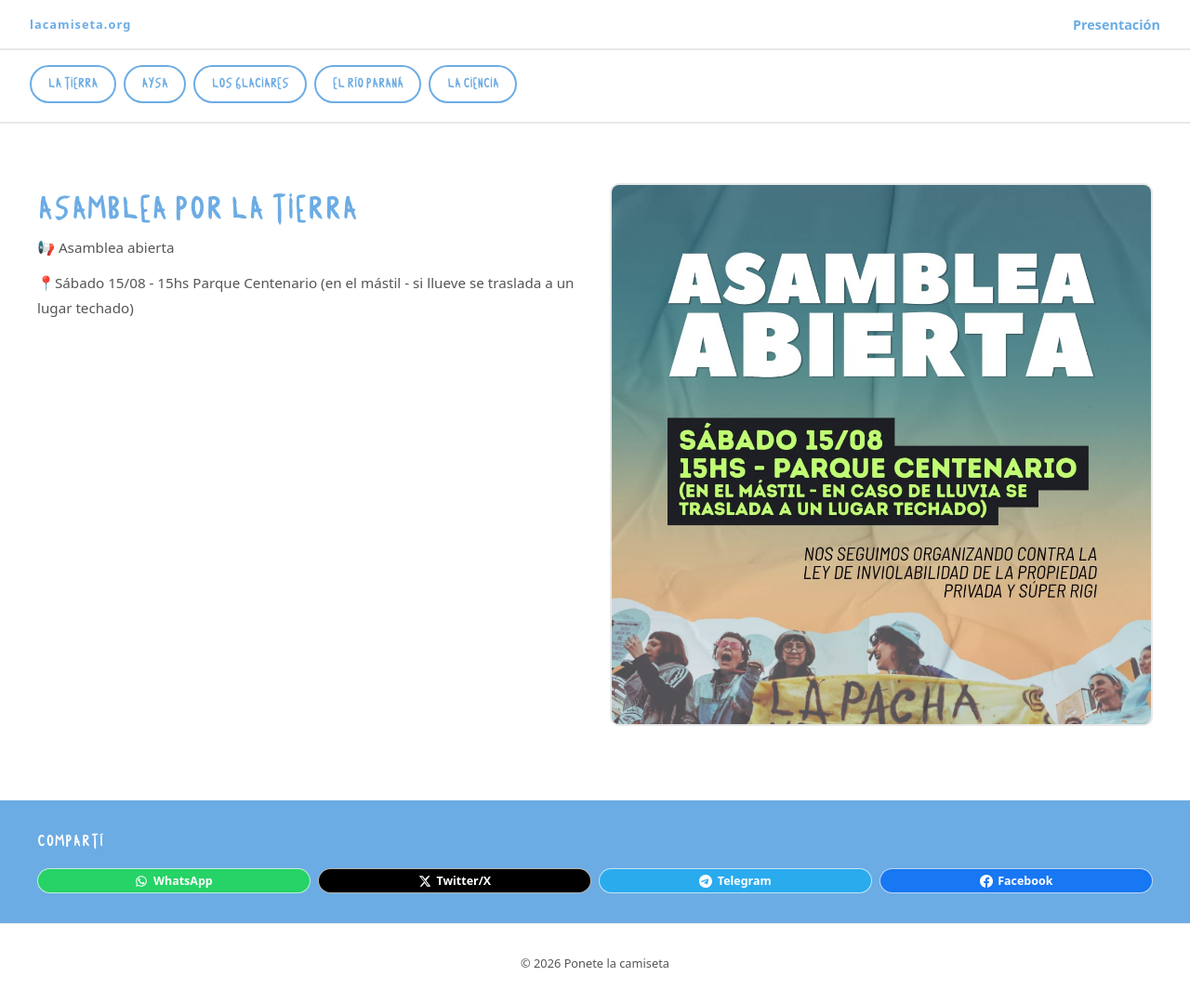
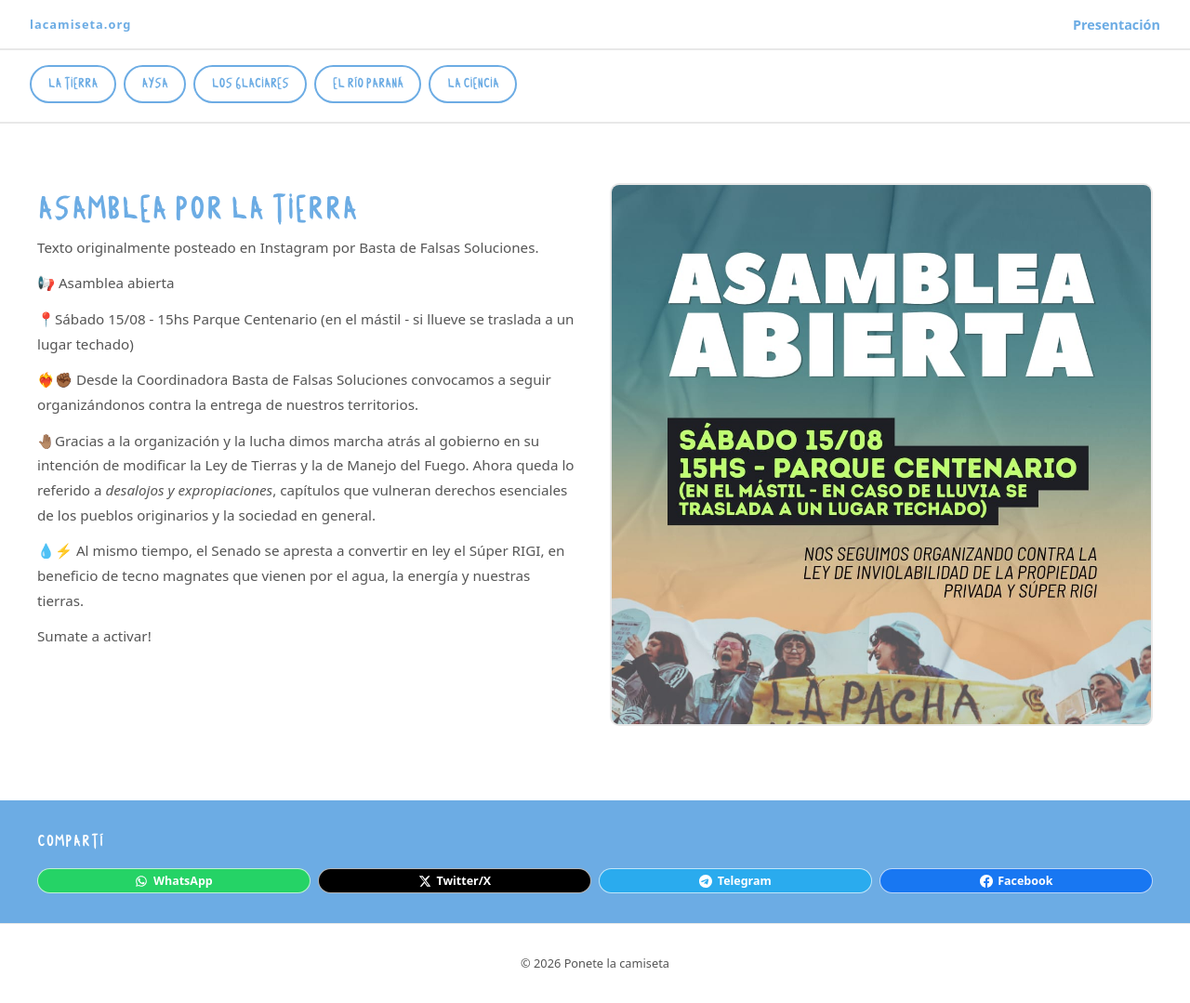
Before and after one commit to LaCamisetaOrg/LaCamisetaOrg.github.io, a Jekyll site: the page built from _actions/asambleacaba.md, in a window 1280 px wide. Shown: the whole page at 93% size. Built offline with Jekyll 4.4.1, drawn with Linux system fonts in a browser that asks for light colours; a script that is not in the unit is left out.

Commit message:
Update asambleacaba.md

```diff
--- a/_actions/asambleacaba.md
+++ b/_actions/asambleacaba.md
@@ -11,10 +11,20 @@ images:
     alt: "Flyer. Lee: Asamblea Abierta. Sábado 15/08 15 horas. Parque Centenario. En el mástil, en caso de lluvia se traslada a un lugar techado. Nos seguimos movilizando contra la ley de Inviolabilidad de Propiedad Privada y contra el Súper RIGI."
 ---
 
+Texto originalmente posteado en Instagram por Basta de Falsas Soluciones.
+
 📢 Asamblea abierta
 
 📍Sábado 15/08 - 15hs
 Parque Centenario (en el mástil - si llueve se traslada a un lugar techado)
+
+❤️‍🔥✊🏾 Desde la Coordinadora Basta de Falsas Soluciones convocamos a seguir organizándonos contra la entrega de nuestros territorios.
+
+🤚🏽Gracias a la organización y la lucha dimos marcha atrás al gobierno en su intención de modificar la Ley de Tierras y la de Manejo del Fuego. Ahora queda lo referido a *desalojos y expropiaciones*, capítulos que vulneran derechos esenciales de los pueblos originarios y la sociedad en general.
+
+💧⚡ Al mismo tiempo, el Senado se apresta a convertir en ley el Súper RIGI, en beneficio de tecno magnates que vienen por el agua, la energía y nuestras tierras.
+
+Sumate a activar!
 
 <br/>
 <div style="flex:0 0 auto;">
```
